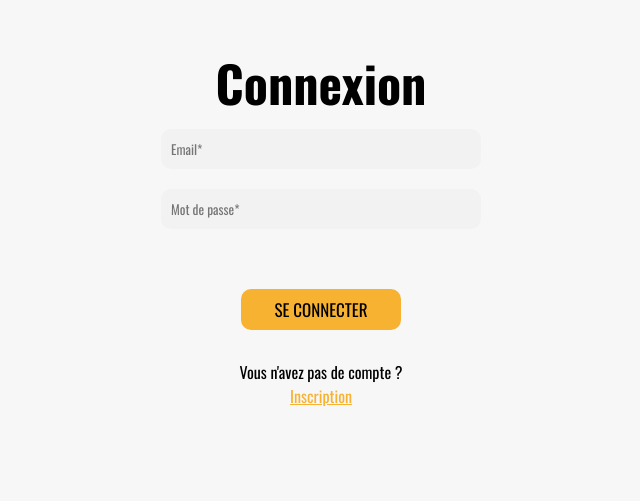
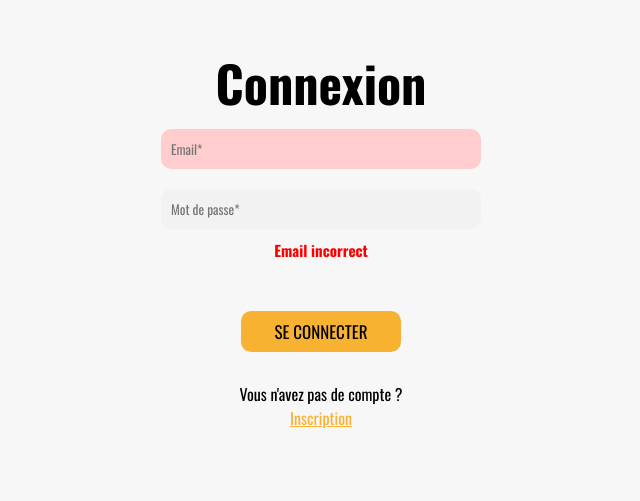
Before and after one commit to Arthur-Le-M/Sport-Track, a PHP site: page /connexion.php?err=mail in a window 1280 px wide. Shown: the part 105-606 px from the top of the page, without its empty margins (319-959 px from the left). Run offline with PHP 8.4, Linux system fonts and the light colour scheme.

Commit message:
Ajout des messages d'erreur pour la page connexion

```diff
--- a/Inscription_Connexion/connexion.php
+++ b/Inscription_Connexion/connexion.php
@@ -4,6 +4,8 @@ if(isset($_SESSION['user'])){
     header('location: accueil.php');
     exit;
 }
+
+$err = $_GET['err'] ?? null;
 ?>
 
 <!DOCTYPE html>
@@ -24,8 +26,28 @@ if(isset($_SESSION['user'])){
             </section>
             <section class="sectionPage">
                 <form class="formulaire" action="traitementConnexion.php" method="post">
-                    <input class="inputElement" type="email" name="email" placeholder="Email*">
-                    <input class="inputElement" type="password" name="passwd" placeholder="Mot de passe*">
+                    <?php if($err == 'mail'){
+                        print('<input class="inputElementErreur" type="email" name="email" placeholder="Email*">');
+                    }
+                    else{
+                        print('<input class="inputElement" type="email" name="email" placeholder="Email*">');
+                    }
+
+                    if($err == 'passwd'){
+                        print('<input class="inputElementErreur" type="password" name="passwd" placeholder="Mot de passe*">');
+                    }
+                    else{
+                        print('<input class="inputElement" type="password" name="passwd" placeholder="Mot de passe*">');
+                    }
+                    if($err == 'mail'){
+                        print('<p class="messageErreur">Email incorrect</p>');
+                    }
+                    if($err == 'passwd'){
+                        print('<p class="messageErreur">Mot de passe incorrect</p>');
+                    }
+                    ?>
+
+
                     <input class="buttonFormulaire" type="submit" value="SE CONNECTER">
                 </form>
                 <p class="messageLinkToAnother">Vous n'avez pas de compte ?</p>
--- a/Inscription_Connexion/style.css
+++ b/Inscription_Connexion/style.css
@@ -77,6 +77,21 @@ button{
     margin: 10px;
     width: 50%;
     border-radius: 10px;
+}
+
+.inputElementErreur{
+    border: none;
+    background-color: rgb(255, 205, 205);
+    padding: 10px;
+    margin: 10px;
+    width: 50%;
+    border-radius: 10px;
+}
+
+.messageErreur{
+    color: red;
+    font-size: 15px;
+    font-weight: bold;
 }
 
 .validConditionContainer{
```
